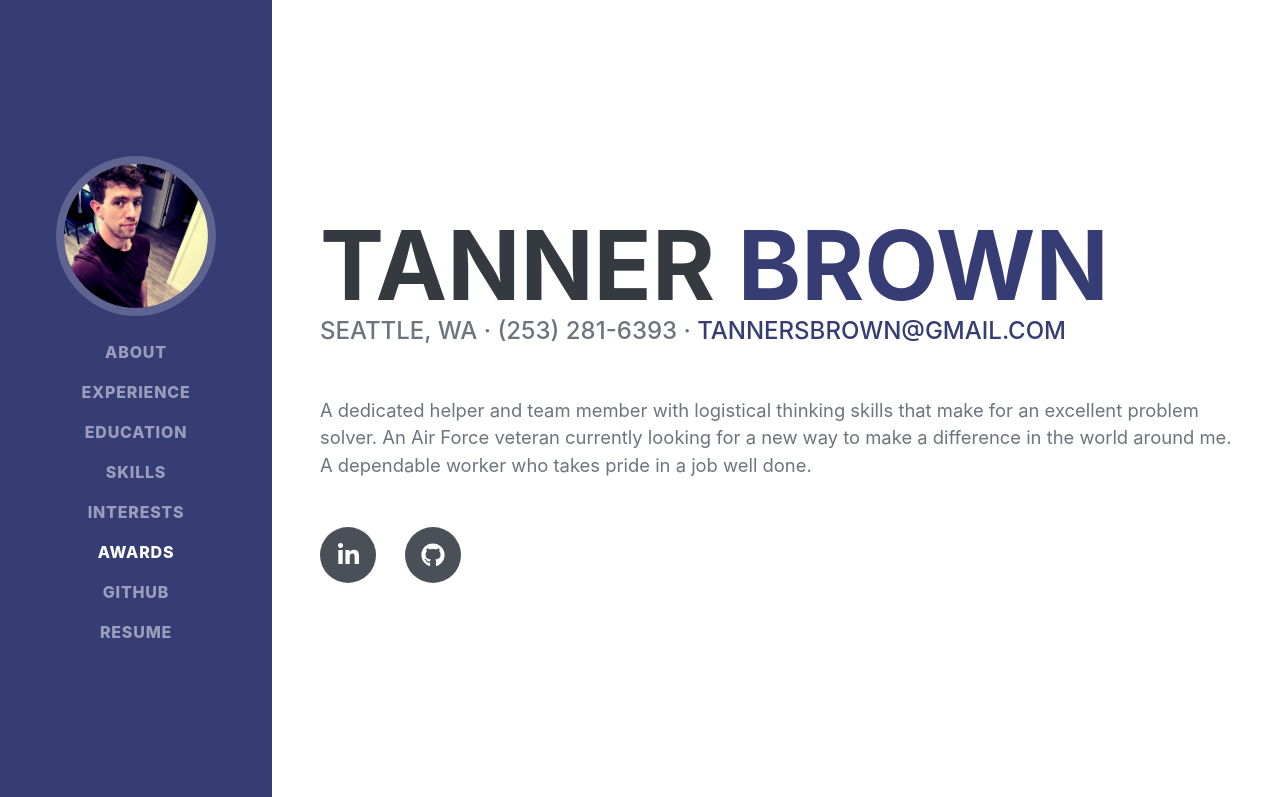
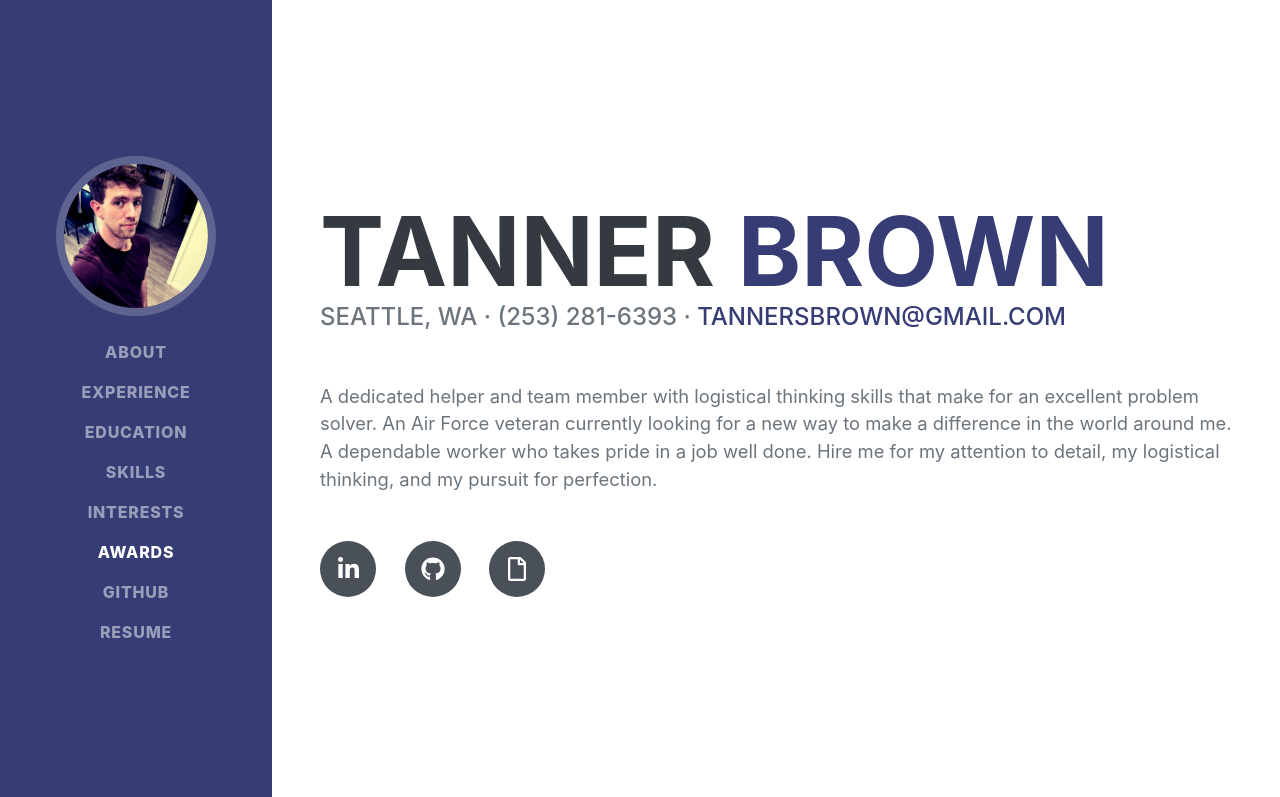
Before and after one commit to tannerdanger/resume, a plain HTML site: page index.html in a window 1280 px wide. Shown: the top 797 px of the page. Drawn offline with nearby package versions, Linux system fonts and the light colour scheme; a web font is replaced by a local one.

Commit message:
Added resume link.

```diff
--- a/index.html
+++ b/index.html
@@ -50,13 +50,13 @@
                         <a href="mailto:name@email.com">tannersbrown@gmail.com</a>
                     </div>
 <!--                    <p class="lead mb-5">I am experienced in leveraging agile frameworks to provide a robust synopsis for high level overviews. Iterative approaches to corporate strategy foster collaborative thinking to further the overall value proposition.</p>-->
-                    <p class="lead mb-5">A dedicated helper and team member with logistical thinking skills that make for an excellent problem solver. An Air Force veteran currently looking for a new way to make a difference in the world around me. A dependable worker who takes pride in a job well done.</p>
+                    <p class="lead mb-5">A dedicated helper and team member with logistical thinking skills that make for an excellent problem solver. An Air Force veteran currently looking for a new way to make a difference in the world around me. A dependable worker who takes pride in a job well done. Hire me for my attention to detail, my logistical thinking, and my pursuit for perfection.</p>
 
                     <div class="social-icons">
                         <a class="social-icon" href="https://www.linkedin.com/in/tannerbrown1/" target="_blank"><i class="fab fa-linkedin-in"></i></a>
                         <a class="social-icon" href="https://github.com/tannerdanger" target="_blank"><i class="fab fa-github"></i></a>
 <!--                        <a class="social-icon" href="#"><i class="fab fa-twitter"></i></a>-->
-<!--                        <a class="social-icon" href="#"><i class="fab fa-facebook-f"></i></a>-->
+                        <a class="social-icon" href="./assets/img/TannerBrownResume2021.pdf"  target="_blank"><i class="far fa-file"></i></a>
                     </div>
                 </div>
             </section>
```
